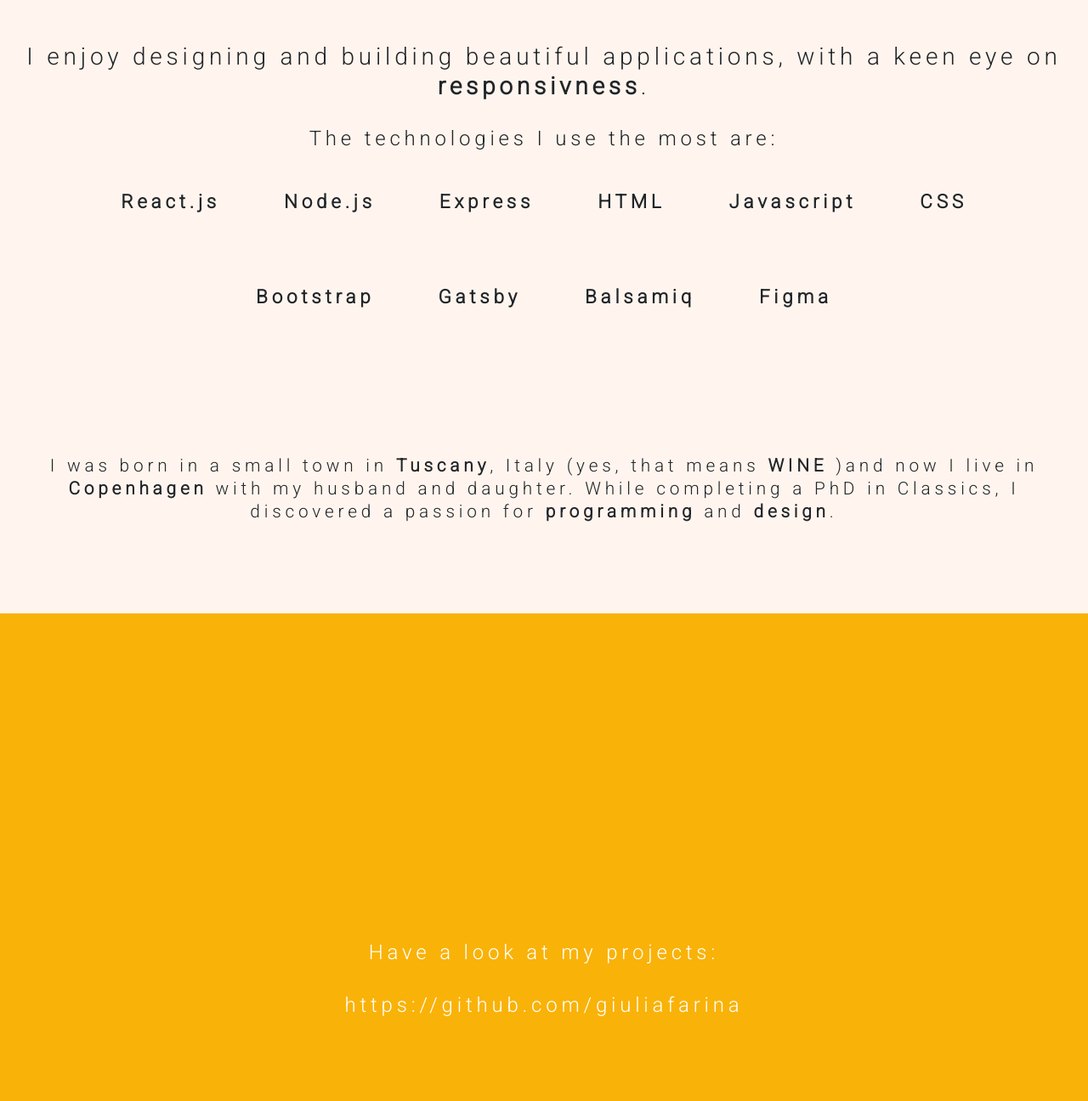
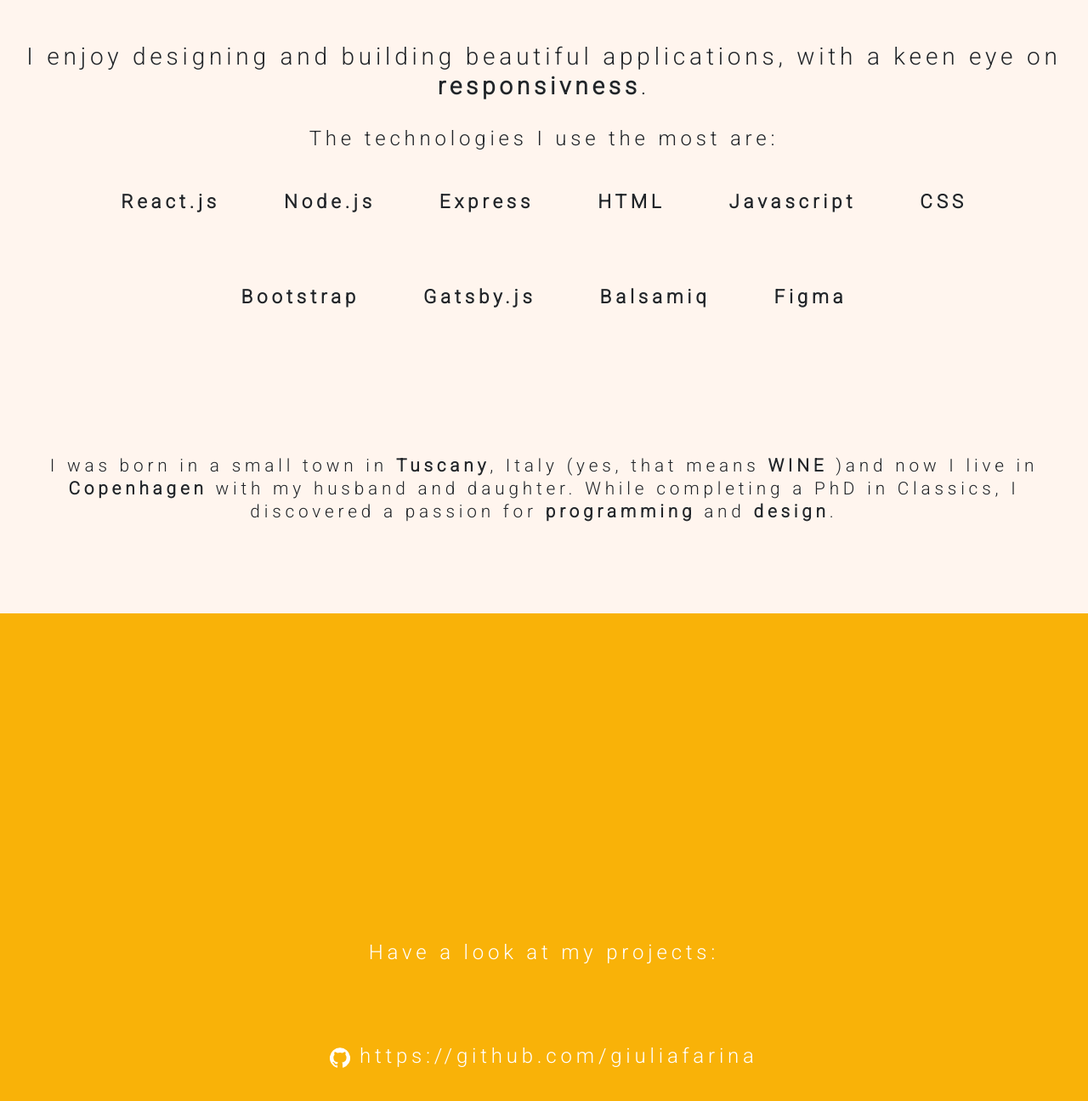
Before and after one commit to giuliafarina/Gatsy_portfolio, a Gatsby site: page / in a window 1280 px wide. Shown: the part 878-2174 px from the top of the page at 85% size. Built offline with nearby package versions, Linux system fonts and the light colour scheme; Gatsby itself is replaced by a stand-in of ours.

Commit message:
add github icon projects section

```diff
--- a/src/components/bio.js
+++ b/src/components/bio.js
@@ -12,7 +12,7 @@ const Bio = ({ idProp }) => {
                 </p><br /> */}
             <h3>I enjoy designing and building beautiful applications, with a keen eye on <b>responsivness</b>.</h3><br />
             <h4>The technologies I use the most are:</h4>
-            <label>React.js</label><label>Node.js</label><label>Express</label><label>HTML</label><label>Javascript</label><label>CSS</label><br /><label>Bootstrap</label><label>Gatsby</label><label>Balsamiq</label><label>Figma</label><br />
+            <label>React.js</label><label>Node.js</label><label>Express</label><label>HTML</label><label>Javascript</label><label>CSS</label><br /><label>Bootstrap</label><label>Gatsby.js</label><label>Balsamiq</label><label>Figma</label><br />
 
             <div className={bio_paragraph}><p>I was born in a small town in <b>Tuscany</b>, Italy (yes, that means <b>WINE</b> )and now I live in <b>Copenhagen</b> with my husband and daughter.
                  While completing a PhD in Classics, I discovered a passion for <b>programming</b> and <b>design</b>.
--- a/src/components/projects.js
+++ b/src/components/projects.js
@@ -1,13 +1,14 @@
 import * as React from "react";
 import { Container } from "react-bootstrap";
 import { container_projects } from "./layout.module.css"
+import GitHubIcon from '@material-ui/icons/GitHub';
 
 const Projects = ({ idProp }) => {
     return (
         <Container fluid className={container_projects} id={idProp}>
             <p>Have a look at my projects:
-            </p>
-            <a href="https://github.com/giuliafarina">https://github.com/giuliafarina</a>
+            </p><br />
+            <a href="https://github.com/giuliafarina"><GitHubIcon /> https://github.com/giuliafarina</a>
 
 
         </Container>
```
